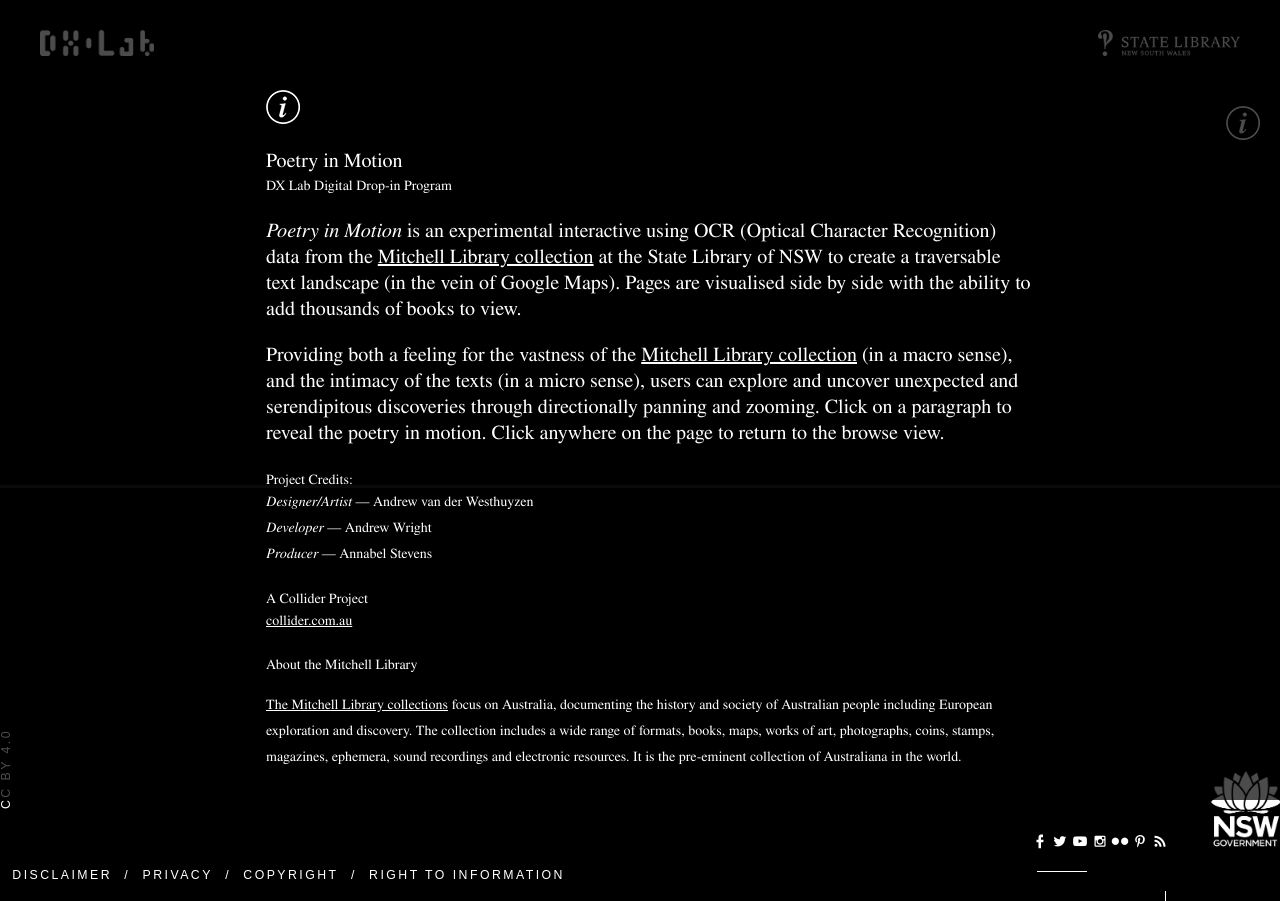
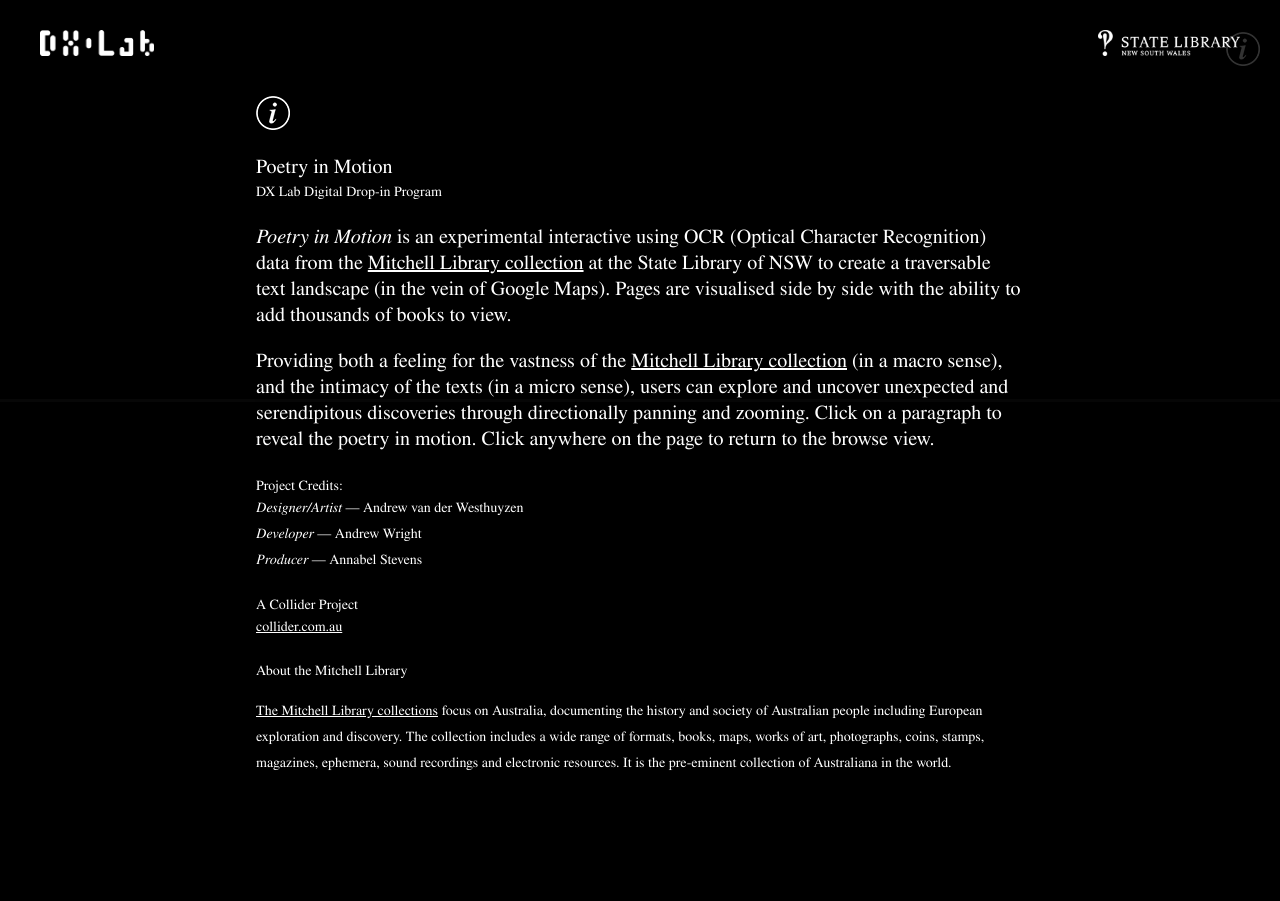
Before and after one commit to slnsw/dxlab-poetry-in-motion, a website: page app/index.html in a window 1280 px wide. After the commit the page ends 800 px from the top, so only its background shows below. Drawn offline with nearby package versions, Linux system fonts and the light colour scheme; files whose address does not match are found by name; a web font is replaced by a local one.

Commit message:
moving header footer content to overlay, keeping experience full screen

```diff
--- a/app/css/style.css
+++ b/app/css/style.css
@@ -174,7 +174,7 @@
 
 .modal {
   z-index: 101;
-  background-color: rgba(0, 0, 0, 0.7);
+  background-color: rgba(0, 0, 0, 0.8);
   visibility: hidden;
   opacity: 0;
   transition: opacity 0.5s, visibility 0s 0.5s;
@@ -197,14 +197,17 @@
 
 #popup_content {
   padding: 10px;
-  height: 100%;
+  /* height: auto; */
+  display: block;
+  cursor: pointer;
 }
 
 .skinny {
-  position: absolute;
+  /* position: absolute; */
   width: 60%;
-  left: 20%;
-  top: 10%;
+  /* left: 20%; */
+  /* top: 10%; */
+  margin: 0 auto 0;
 }
 
 .scrolly {
@@ -214,7 +217,7 @@
 #info_btn {
   z-index: 99;
   position: absolute;
-  top: 106px; /* 32px; */
+  top: 32px;
   right: 80px;
   margin-right: -60px;
 }
--- a/app/index.html
+++ b/app/index.html
@@ -11,21 +11,8 @@
 	</head>
 
 	<body>
-		<header class="header">
-			<!-- <div class="headerLogos"> -->
-				<div class="dxLogo">
-					<a href="https://dxlab.sl.nsw.gov.au">
-						<img src="/img/logo-dxlab.png" alt="DX Lab Logo."/>
-					</a>
-				</div>
-			<!-- </div>			 -->
-			<div class="slLogo">
-				<a href="http://sl.nsw.gov.au" target="_blank" rel="noopener noreferrer">
-					<img src="/img/logo-slnsw-white.png" alt="State Library Logo."/>
-				</a>
-			</div>
-		</header>
-		<div class="main">
+
+
 			<div id="loading-overlay">
 				<div id="loading-bar">
 					<span id="progress"></span>
@@ -36,6 +23,18 @@
 				<a href="#"><img src="img/info.png"></img></a>
 			</div>
 			<div id="takeover" class="modal active">
+				<div class="header">
+					<div class="dxLogo">
+						<a href="https://dxlab.sl.nsw.gov.au">
+							<img src="/img/logo-dxlab.png" alt="DX Lab Logo."/>
+						</a>
+					</div>
+					<div class="slLogo">
+						<a href="http://sl.nsw.gov.au" target="_blank" rel="noopener noreferrer">
+							<img src="/img/logo-slnsw-white.png" alt="State Library Logo."/>
+						</a>
+					</div>
+				</div>
 				<div id="popup_content">
 					<div id="close_info_btn">
 						<a href="#"><img src="img/info.png"></img></a>
@@ -63,9 +62,7 @@
 					electronic resources. It is the pre-eminent collection of Australiana in the world.
 				</div>
 				</div>
-			</div>
-		</div>
-		<footer class="footer">
+				<div class="footer">
 					<ul class="footer-menu">
 						<li><a href="https://www.sl.nsw.gov.au/disclaimer">Disclaimer</a></li>
 						<li><a href="https://www.sl.nsw.gov.au/privacy/web-privacy-statement">Privacy</a></li>
@@ -103,7 +100,10 @@
 							<img alt="NSW Government logo." src="/img/logo-nsw-white.png" class=""/>
 						</a>
 					</div>
-		</footer>
+				</div>
+
+			</div>
+
 		<script>
 			var isMobile = navigator.userAgent.match(/(iPad)|(iPhone)|(iPod)|(android)|(webOS)/i)
 			if ( !isMobile )
```
Lines whose indentation alone changed are shown as unchanged.
